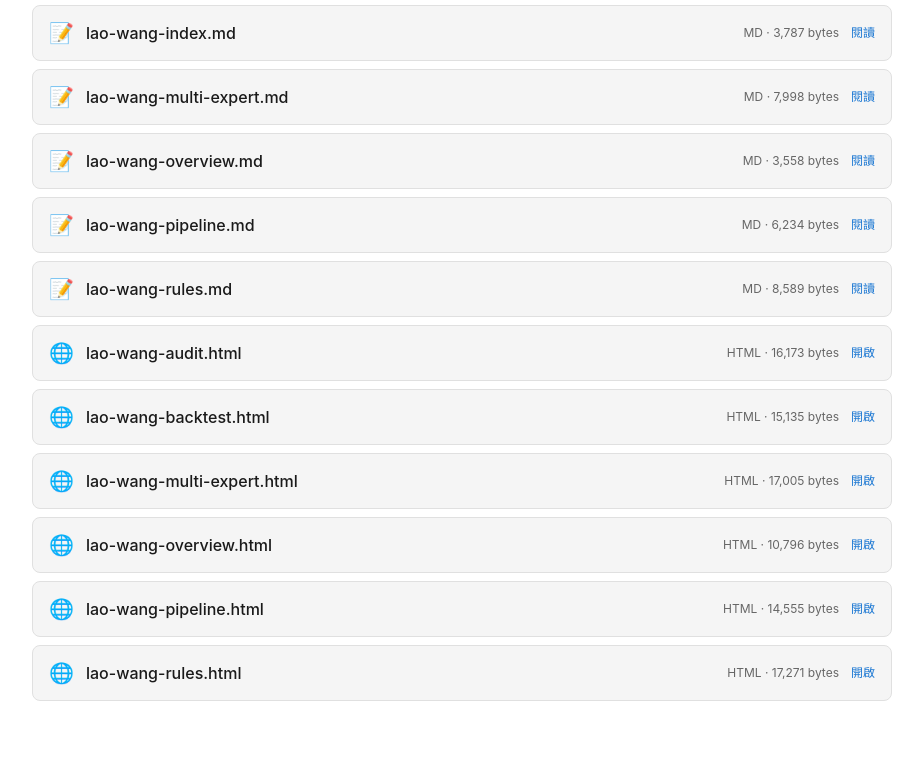
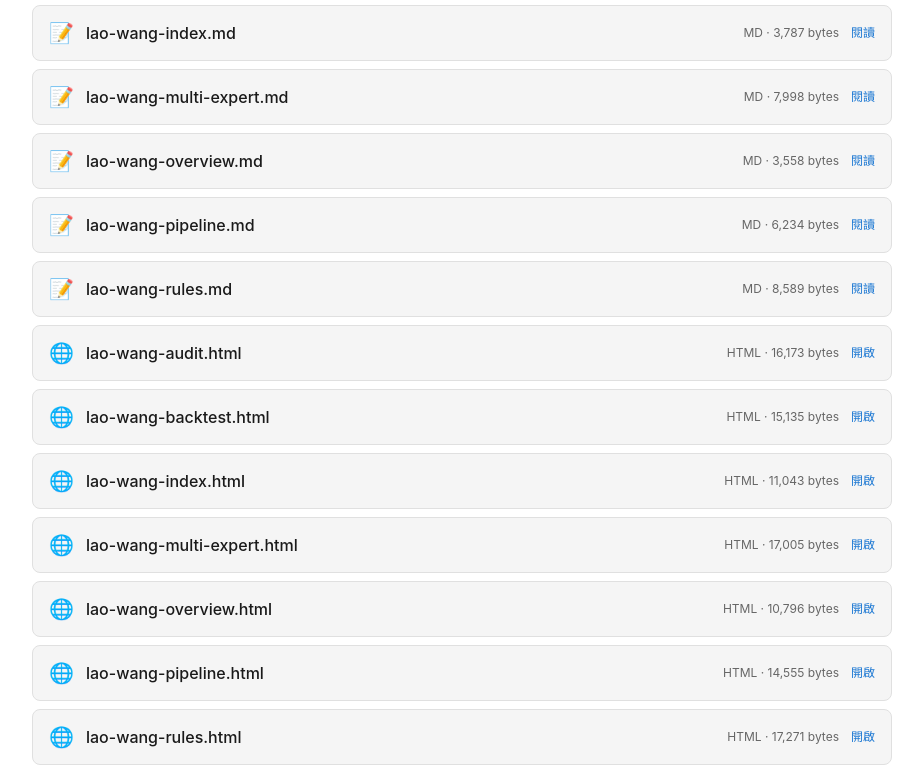
Before and after one commit to kilroy-utb/hub, a plain HTML site: page wiki/lao-wang-expert-system/index.html in a window 1280 px wide. Shown: the part 406-1176 px from the top of the page, without its empty margins (178-1101 px from the left). Drawn offline with Linux system fonts and the light colour scheme.

Commit message:
hub: auto-regenerate index.html

```diff
--- a/wiki/lao-wang-expert-system/index.html
+++ b/wiki/lao-wang-expert-system/index.html
@@ -181,6 +181,12 @@
       </div>
       <div class="file-item">
         <span class="file-icon">🌐</span>
+        <span class="file-name">lao-wang-index.html</span>
+        <span class="file-meta">HTML · 11,043 bytes</span>
+        <a class="file-link" href="./lao-wang-index.html" target="_blank" rel="noopener">開啟</a>
+      </div>
+      <div class="file-item">
+        <span class="file-icon">🌐</span>
         <span class="file-name">lao-wang-multi-expert.html</span>
         <span class="file-meta">HTML · 17,005 bytes</span>
         <a class="file-link" href="./lao-wang-multi-expert.html" target="_blank" rel="noopener">開啟</a>
```
Also changed, not shown: index.html (+1 -1 lines).
